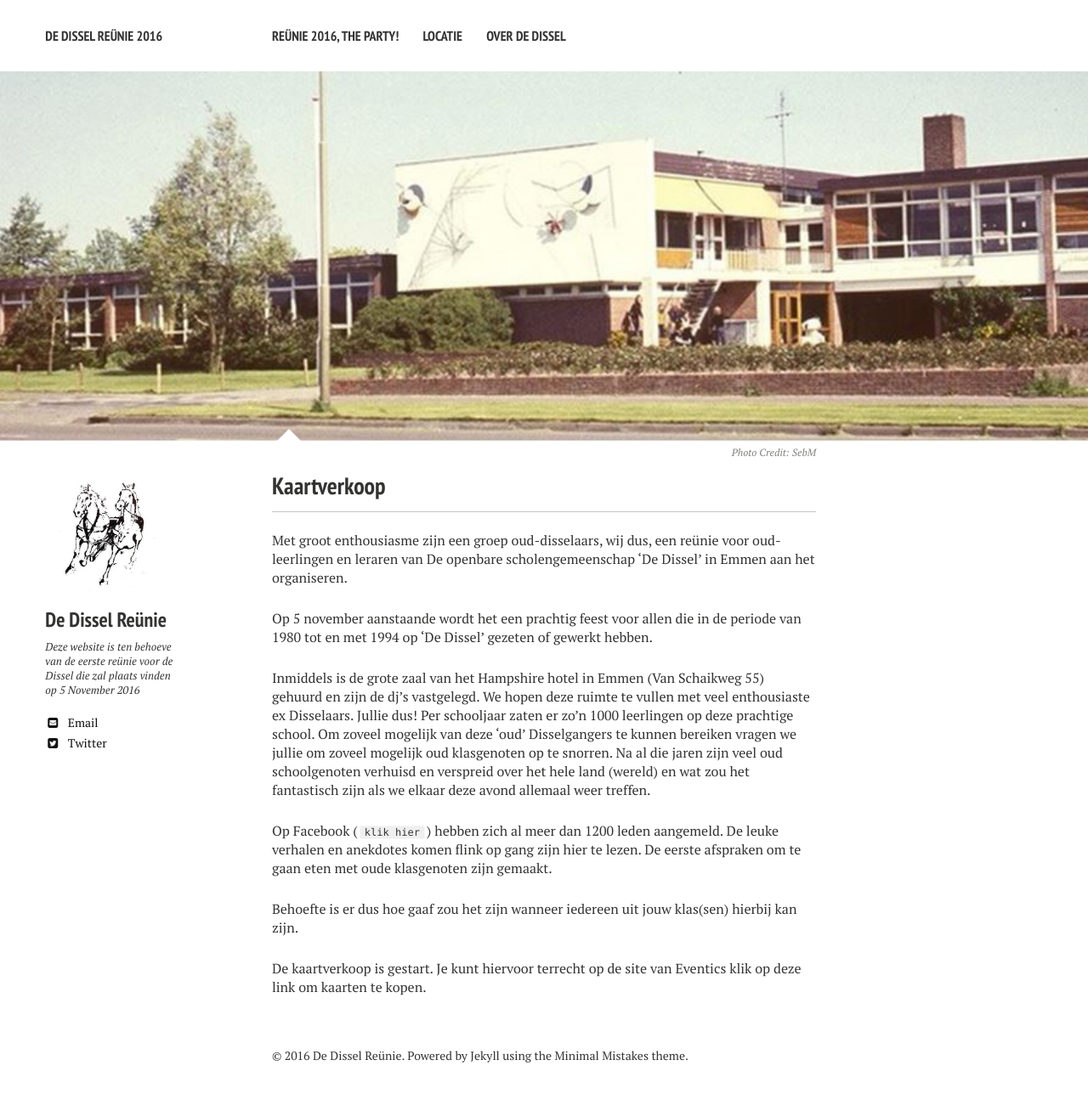
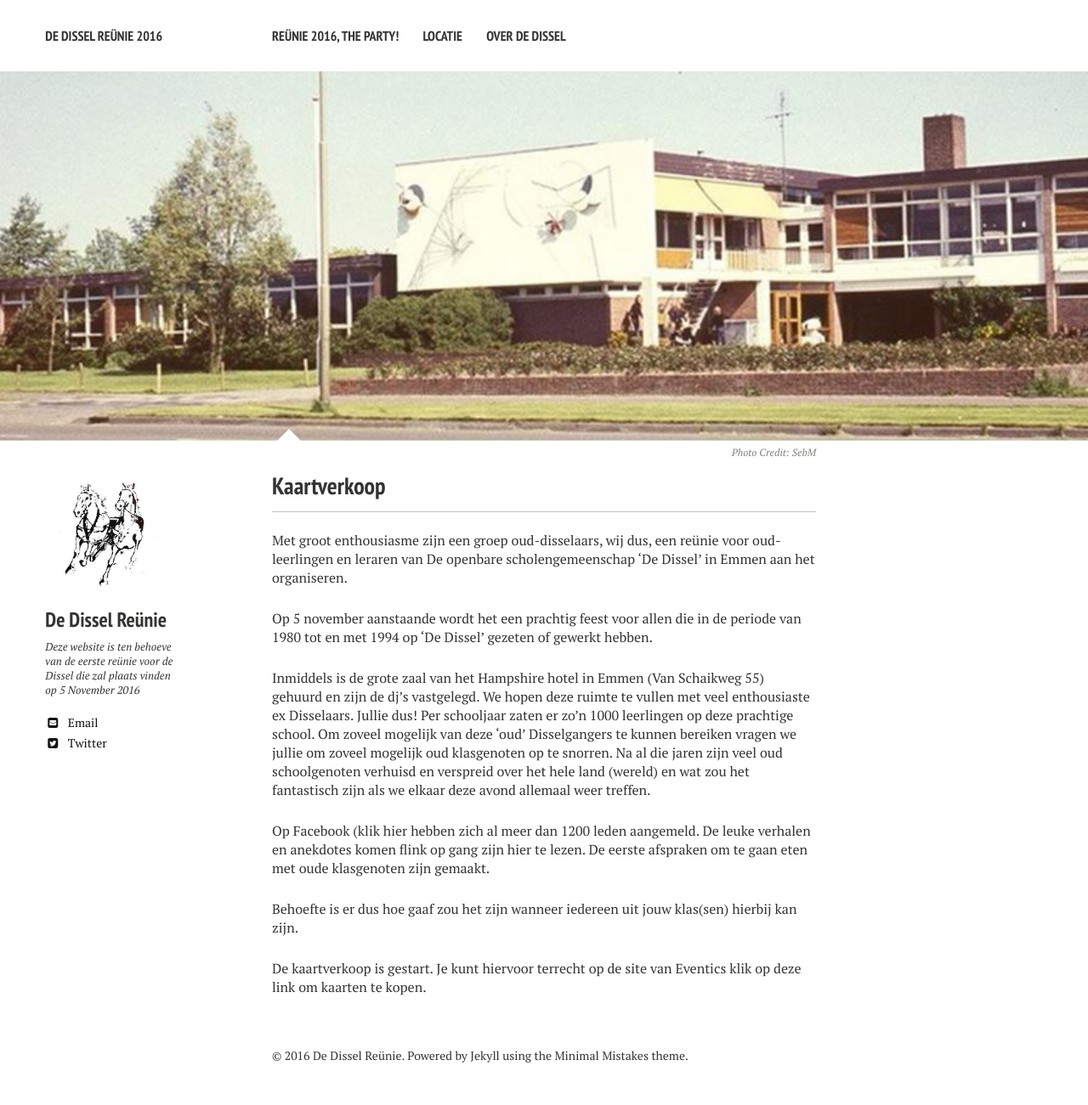
Before and after one commit to securitymonster/securitymonster.github.io, a Jekyll site: the page built from index.md, in a window 1280 px wide. Shown: the whole page at 85% size. Built offline with Jekyll 4.4.1, drawn with Linux system fonts in a browser that asks for light colours; nearby versions of some CDN libraries.

```diff
--- a/_layouts/home.html
+++ b/_layouts/home.html
@@ -39,7 +39,7 @@
  <p>Met groot enthousiasme zijn een groep oud-disselaars, wij dus, een reünie voor oud-leerlingen en leraren van De openbare scholengemeenschap ‘De Dissel’ in Emmen aan het organiseren.</p>
 <p>Op 5 november aanstaande wordt het een prachtig feest voor allen die in de periode van 1980 tot en met 1994 op ‘De Dissel’ gezeten of gewerkt hebben.</p>
 <p>Inmiddels is de grote zaal van het Hampshire hotel in Emmen (Van Schaikweg 55) gehuurd en zijn de dj’s vastgelegd. We hopen deze ruimte te vullen met veel enthousiaste ex Disselaars. Jullie dus! Per schooljaar zaten er zo’n 1000 leerlingen op deze prachtige school. Om zoveel mogelijk van deze ‘oud’ Disselgangers te kunnen bereiken vragen we jullie om zoveel mogelijk oud klasgenoten op te snorren. Na al die jaren zijn veel oud schoolgenoten verhuisd en verspreid over het hele land (wereld) en wat zou het fantastisch zijn als we elkaar deze avond allemaal weer treffen.</p>
-<p> <a href="https://www.facebook.com/groups/194919854203127">Op Facebook (<code class="highlighter-rouge">klik hier</code>)</a> hebben zich al meer dan 1200 leden aangemeld. De leuke verhalen en anekdotes komen flink op gang zijn hier te lezen. De eerste afspraken om te gaan eten met oude klasgenoten zijn gemaakt.</p>
+<p> <a href="https://www.facebook.com/groups/194919854203127">Op Facebook (klik hier</a> hebben zich al meer dan 1200 leden aangemeld. De leuke verhalen en anekdotes komen flink op gang zijn hier te lezen. De eerste afspraken om te gaan eten met oude klasgenoten zijn gemaakt.</p>
 <p>Behoefte is er dus hoe gaaf zou het zijn wanneer iedereen uit jouw klas(sen) hierbij kan zijn.</p>
 <p>De kaartverkoop is gestart. Je kunt hiervoor terrecht <a href="http://www.eventics.nl/event/reunie-de-dissel">op de site van Eventics klik op deze link om kaarten te kopen.</a></p>
       </div><!-- /#index -->
```
